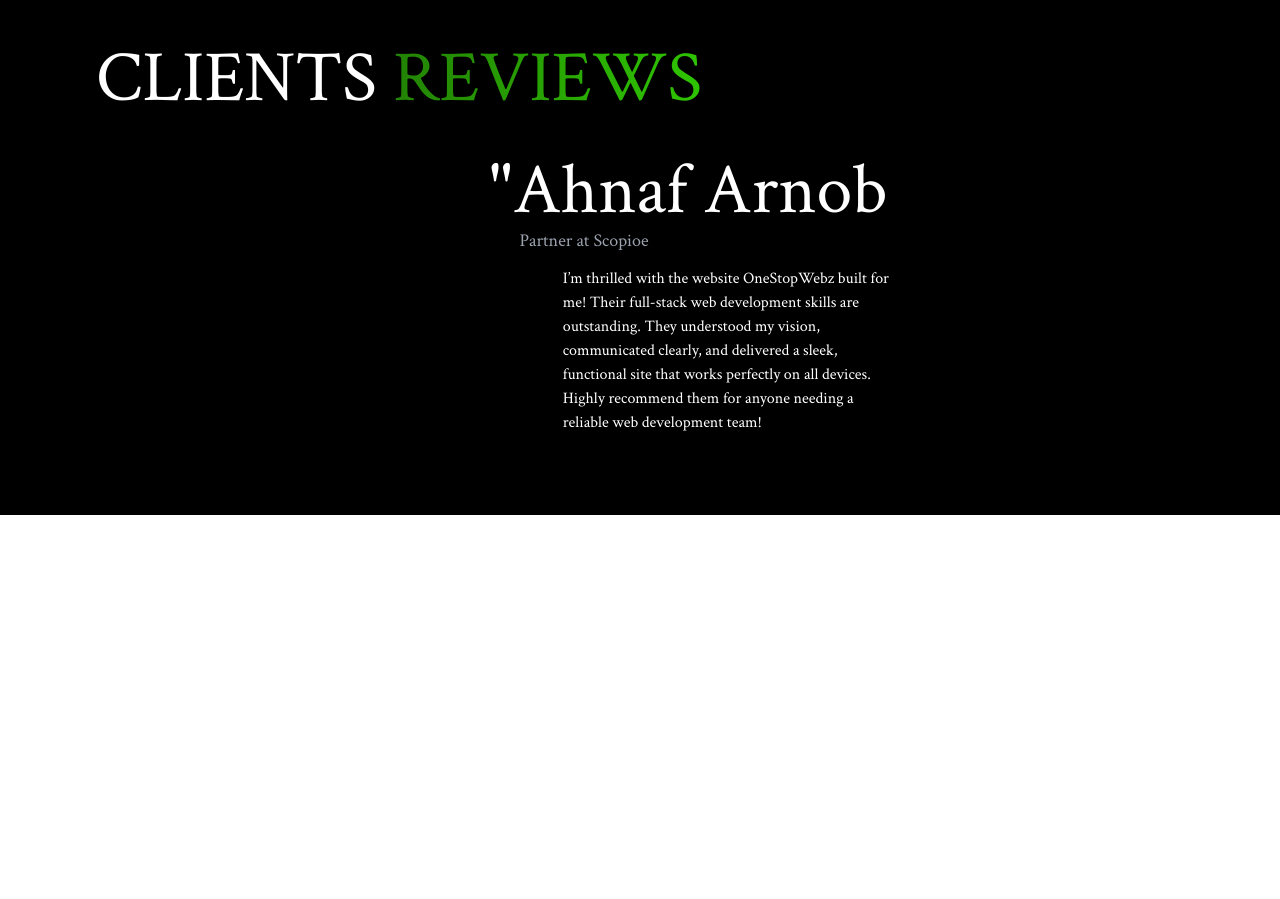
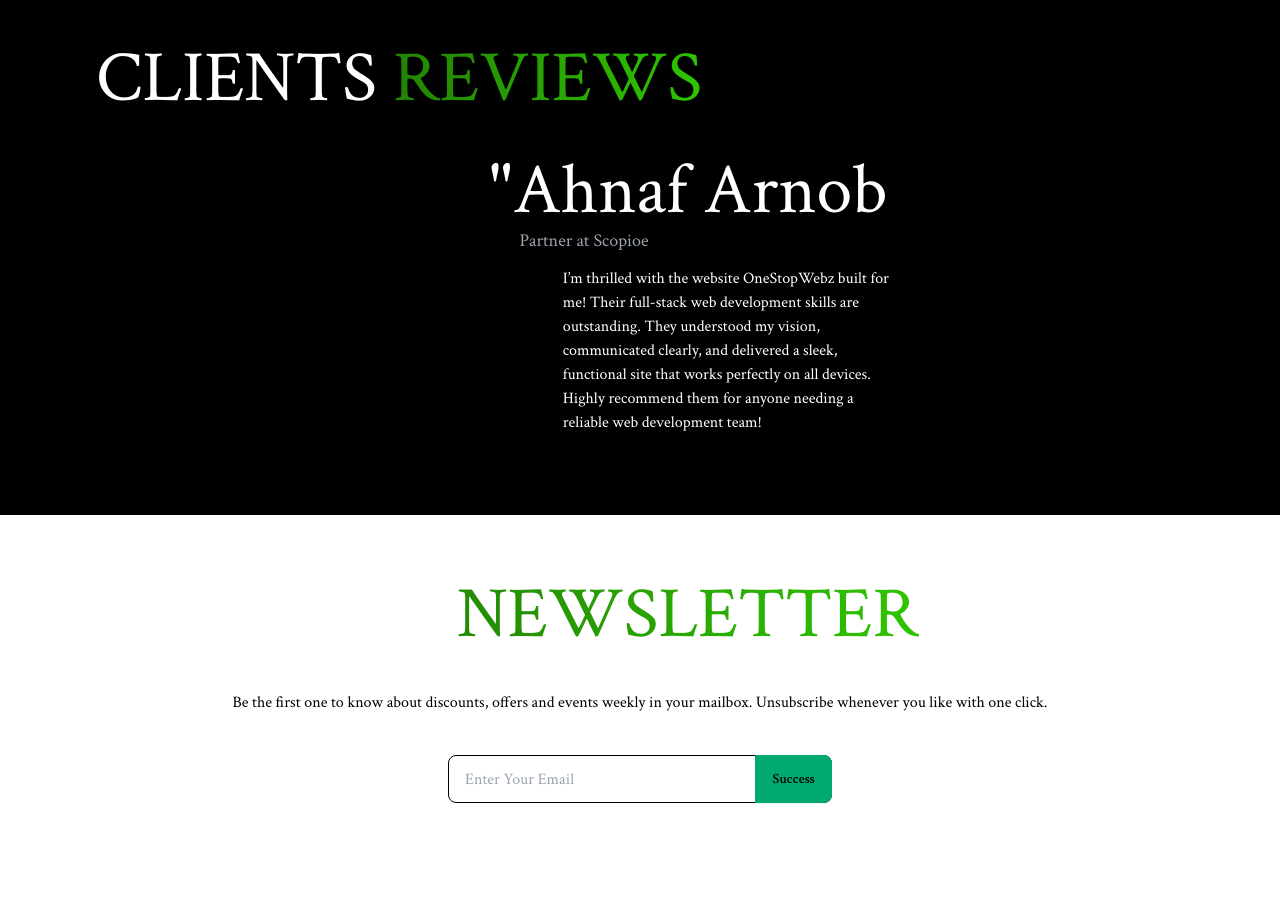
Before and after one commit to Junayedgit/onestopwebz, a plain HTML site: page index.html in a window 1280 px wide. Shown: the part 3987-4886 px from the top of the page. Before the commit the page ends 4502 px from the top, so only its background shows below. Drawn offline with nearby package versions, Linux system fonts and the light colour scheme.

Commit message:
newsletter

```diff
--- a/index.html
+++ b/index.html
@@ -298,10 +298,33 @@
                         </p>
                     </div>
                 </div>
-
             </div>
         </div>
+        <!-- NEWSLETTER -->
+        <div class="bg-white">
+            <div class="flex justify-center pb-10">
+                <h1
+                    class="lg:text-7xl md:text-5xl text-3xl pl-5 lg:pl-24  pt-16 text-transparent bg-clip-text bg-gradient-to-r from-[#227F05] to-[#2EC500]">
+                    NEWSLETTER
+                </h1>
+            </div>
+            <div class="flex justify-center text-black text-center pl-5 pr-5 pb-10">
+                <p>
+                    Be the first one to know about discounts, offers and events weekly in
+                    your mailbox. Unsubscribe whenever you like with one click.
+                </p>
+            </div>
+            <div class="lg:flex md:flex justify-center pb-24">
+                <div class="relative left-16 lg:left-0 md:left-0  w-60 md:w-80 lg:w-96">
+                    <input type="text" placeholder="Enter Your Email"
+                        class="input input-bordered w-full bg-white border border-black pr-20" />
+                    <button class="btn btn-success absolute right-0 top-0 rounded-l-none">Success</button>
+                </div>
+            </div>
+
         </div>
+
+
 
     </main>
     <footer>
```
